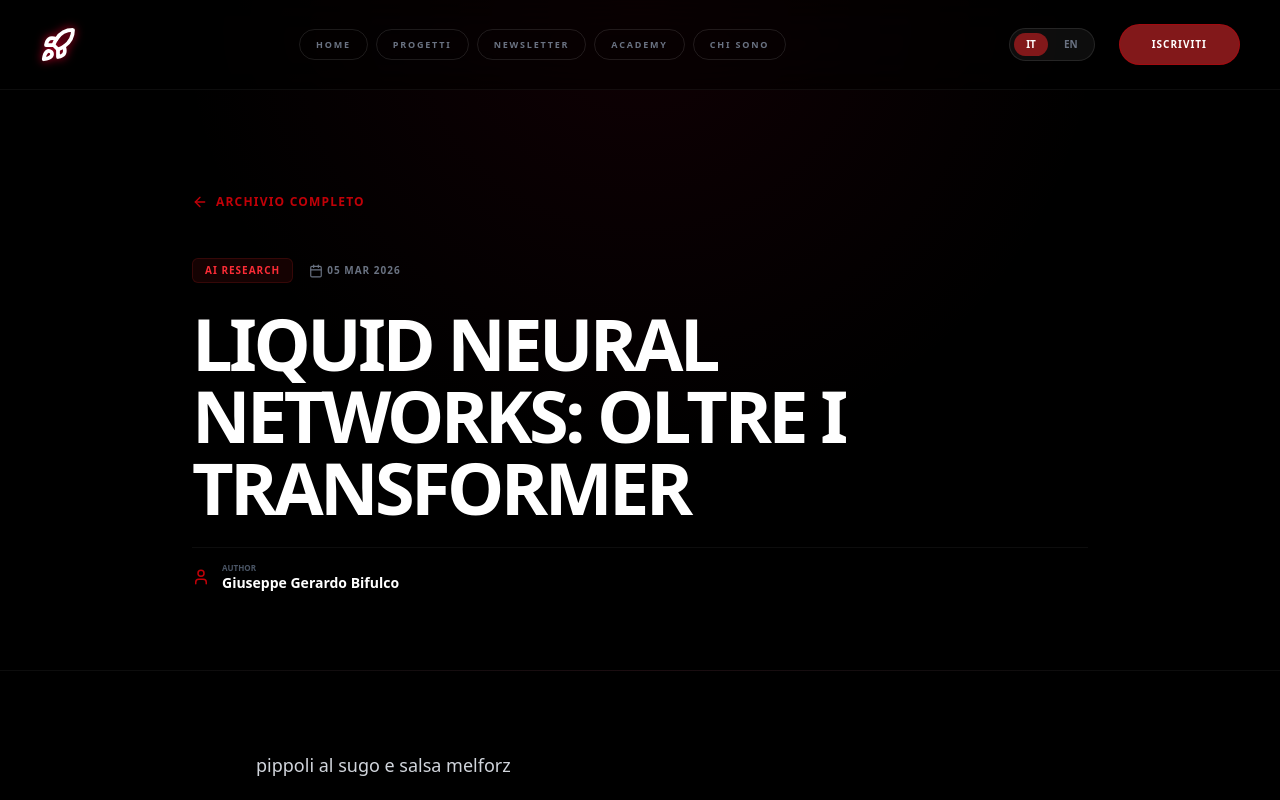
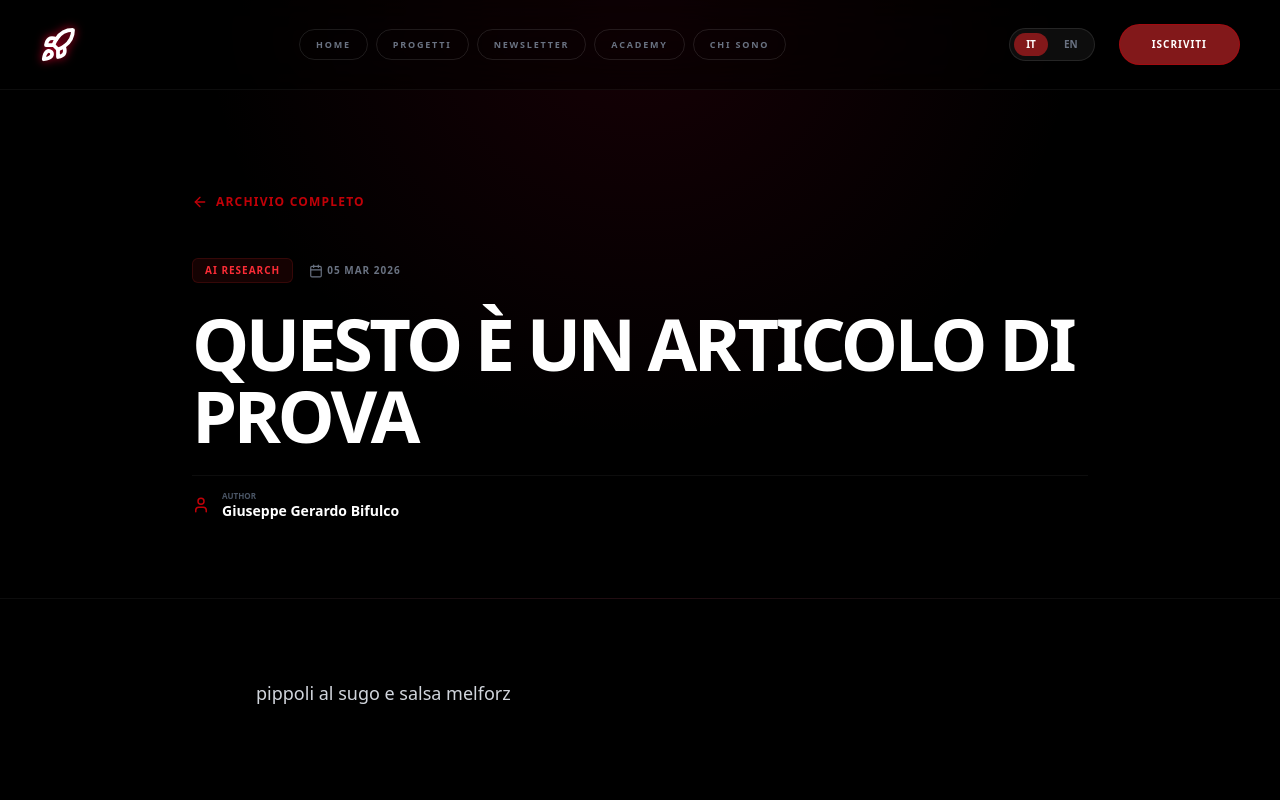
Before and after one commit to ggbifulco/portfolio-ai, a Next.js app: page /newsletter/articolo-test in a window 1280 px wide. Built offline with nearby package versions, Linux system fonts and the light colour scheme.

Commit message:
fix(newsletter): sync dynamic titles with main registry and remove obsolete json

```diff
--- a/src/app/newsletter/[slug]/page.tsx
+++ b/src/app/newsletter/[slug]/page.tsx
@@ -8,20 +8,22 @@ import Link from "next/link";
 import { useParams } from "next/navigation";
 import ReactMarkdown from "react-markdown";
 import Script from "next/script";
-import newsIssues from "@/data/newsletter.json";
+import { newsIssues } from "@/components/Newsletter";
 
 export default function NewsDetail() {
   const { t } = useLanguage();
   const params = useParams();
   const [content, setContent] = useState("");
 
-  const issue = newsIssues.find(n => n.slug === params.slug) || newsIssues[0];
+  const issue = (newsIssues.find(n => n.slug === params.slug) || newsIssues[0]) as any;
 
   useEffect(() => {
-    fetch(`/api/content?type=newsletter&slug=${params.slug}`)
-      .then(res => res.json())
-      .then(data => setContent(data.content))
-      .catch(() => setContent("Articolo in fase di scrittura..."));
+    if (params.slug) {
+      fetch(`/api/content?type=newsletter&slug=${params.slug}`)
+        .then(res => res.json())
+        .then(data => setContent(data.content))
+        .catch(() => setContent("Articolo in fase di scrittura..."));
+    }
   }, [params.slug]);
 
   // Re-trigger per Prism e KaTeX quando il contenuto cambia
@@ -101,17 +103,17 @@ export default function NewsDetail() {
       <Script src="https://cdnjs.cloudflare.com/ajax/libs/prism/1.29.0/prism.min.js" strategy="afterInteractive" />
       <Script src="https://cdnjs.cloudflare.com/ajax/libs/prism/1.29.0/components/prism-python.min.js" strategy="afterInteractive" />
 
-      <section className="pt-28 sm:pt-36 lg:pt-48 pb-10 sm:pb-16 lg:pb-20 px-4 sm:px-6 lg:px-10 border-b border-white/5 bg-[radial-gradient(circle_at_50%_0%,rgba(153,0,36,0.1),transparent_50%)]">
+      <section className="pt-28 sm:pt-36 lg:pt-48 pb-10 sm:pb-16 lg:pb-20 px-4 sm:px-6 lg:px-10 border-b border-white/5 bg-[radial-gradient(circle_at_50%_0%,rgba(153,0,36,0.15),transparent_50%)]">
         <div className="max-w-4xl mx-auto">
           <Link href="/newsletter" className="inline-flex items-center gap-2 text-red-700 font-bold mb-8 sm:mb-12 hover:gap-4 transition-all uppercase tracking-widest text-xs">
             <ArrowLeft size={16} /> {t.newsletter.archive}
           </Link>
           <div className="space-y-4 sm:space-y-6">
             <div className="flex flex-wrap items-center gap-3 sm:gap-4 text-gray-500 text-[10px] font-bold uppercase tracking-widest">
-              <span className="px-3 py-1 bg-red-950/30 border border-red-900/30 rounded-md text-red-500">{issue.category}</span>
-              <span className="flex items-center gap-1"><Calendar size={14} /> {issue.date}</span>
+              <span className="px-3 py-1 bg-red-950/30 border border-red-900/30 rounded-md text-red-500">{issue?.category || "AI"}</span>
+              <span className="flex items-center gap-1"><Calendar size={14} /> {issue?.date}</span>
             </div>
-            <h1 className="text-3xl sm:text-5xl md:text-6xl lg:text-7xl font-black uppercase tracking-tighter leading-none">{issue.title}</h1>
+            <h1 className="text-3xl sm:text-5xl md:text-6xl lg:text-7xl font-black uppercase tracking-tighter leading-none">{issue?.title}</h1>
             <div className="flex items-center gap-3 pt-4 border-t border-white/5">
               <User size={18} className="text-red-700" />
               <div>
--- a/src/data/newsletter.json
+++ /dev/null
@@ -1,5 +0,0 @@
-[
-  { "slug": "liquid-neural-networks", "title": "Liquid Neural Networks: Oltre i Transformer", "date": "05 Mar 2026", "excerpt": "Dinamicità biologica e tempo continuo. Come le LNN stanno sfidando il dominio dell'architettura Transformer.", "category": "AI Research", "image": "https://images.unsplash.com/photo-1620712943543-bcc4688e7485?auto=format&fit=crop&q=80&w=800" },
-  { "slug": "vla-robotics", "title": "The Convergence: VLA Models and Physical AI", "date": "05 Mar 2026", "excerpt": "Dagli LLM ai corpi fisici. Come i modelli Vision-Language-Action stanno rivoluzionando la robotica umanoide.", "category": "Robotics", "image": "https://images.unsplash.com/photo-1546776230-bb86256870ce?auto=format&fit=crop&q=80&w=800" },
-  { "slug": "sovereign-llm", "title": "The Sovereign LLM: L'Alba dell'Indipendenza Open-Source", "date": "05 Mar 2026", "excerpt": "Il divario tra Closed e Open Source si chiude. Analisi tecnica di Llama 4 e DeepSeek-V4.", "category": "Open Source", "image": "https://images.unsplash.com/photo-1677442136019-21780ecad995?auto=format&fit=crop&q=80&w=800" }
-]
```
